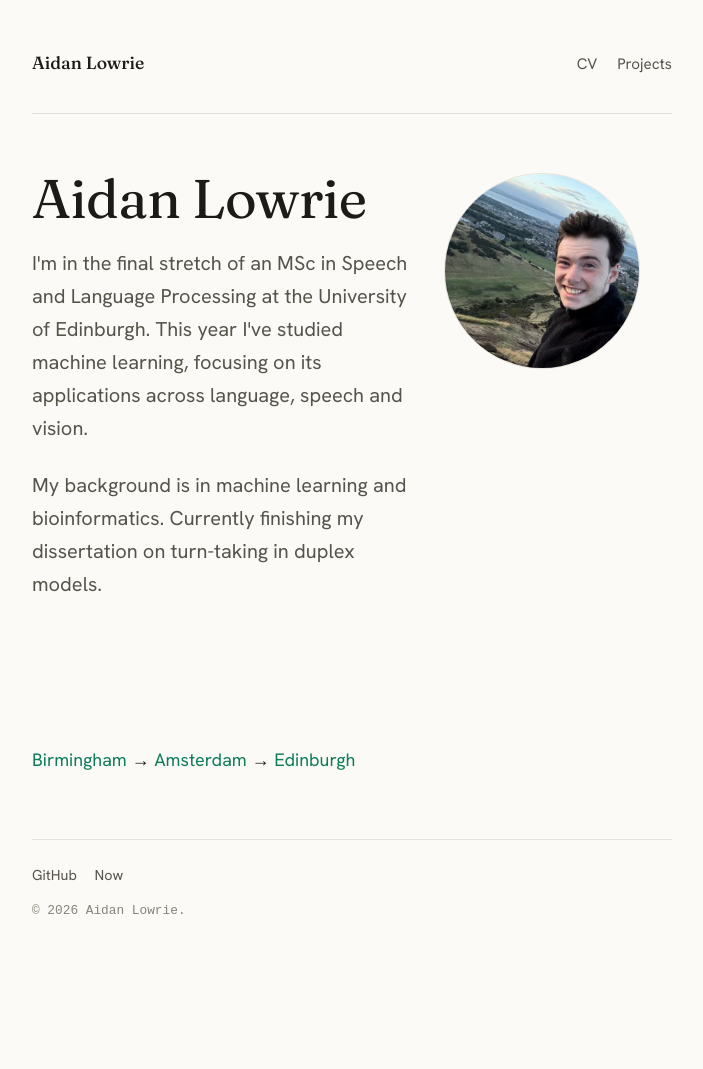
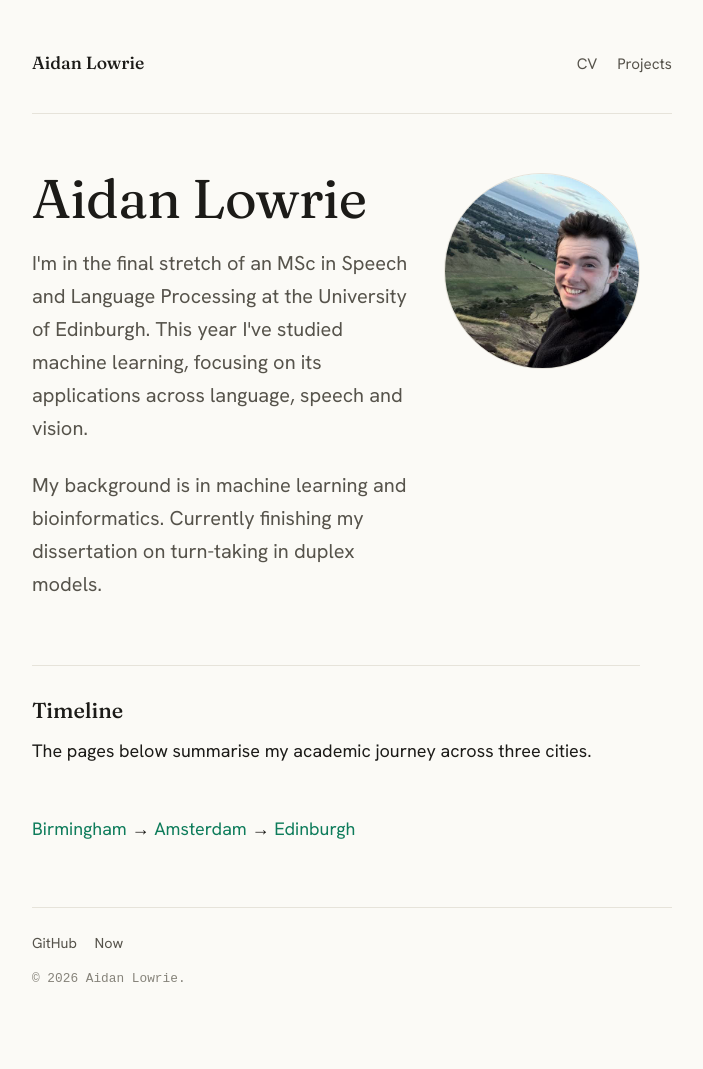
Before and after one commit to aidanlowrie/aidanlowrie.github.io, a Jekyll site: the page built from index.html, in a window 1280 px wide. Shown: the whole page, without its empty margins (288-991 px from the left). Built offline with Jekyll 4.4.1, drawn with Linux system fonts in a browser that asks for light colours; some web fonts are replaced; before the commit the page ends 1001 px from its top, so only the background shows below that.

Commit message:
Restore two-section layout with Timeline heading
- Keep background sentence in hero section
- Change About to Timeline heading
- Restore 'across three cities' sentence
- Reduce spacing in Timeline section
- Keep proper section divider

```diff
--- a/assets/css/style.scss
+++ b/assets/css/style.scss
@@ -53,6 +53,7 @@ a:hover { color:var(--accent-ink); text-decoration:underline; text-underline-off
 h1,h2,h3 { font-family:var(--serif); font-weight:500; color:var(--ink); line-height:1.2; }
 .page-title { font-size:2rem; margin:0 0 1.25rem; }
 h2 { font-size:1.35rem; margin:2.25rem 0 0.75rem; }
+.home-about h2 { margin:0 0 0.75rem; }
 h3 { font-family:var(--sans); font-size:1.05rem; font-weight:500; margin:1.5rem 0 0.5rem; }
 p { margin:0 0 1.1rem; }
 article p { overflow-wrap:break-word; }
@@ -160,8 +161,7 @@ strong { font-weight:500; }
 }
 
 /* project lists */
-.home-about { padding-top:2.5rem; border-top:1px solid var(--hairline); }
-.home-timeline { padding-top:2rem; }
+.home-about { padding-top:2rem; border-top:1px solid var(--hairline); }
 .research-list, .post-list { list-style:none; padding:0; margin:0.5rem 0 1.5rem; }
 .research-list li, .post-list li { padding:0.9rem 0; border-bottom:1px solid var(--hairline); }
 .research-list li:first-child { border-top:1px solid var(--hairline); }
--- a/index.html
+++ b/index.html
@@ -13,7 +13,9 @@ title: ""
   </div>
 </div>
 
-<section class="home-timeline">
+<section class="home-about">
+  <h2>Timeline</h2>
+  <p>The pages below summarise my academic journey across three cities.</p>
   <p class="city-nav">
     <a href="{{ '/about/birmingham/' | relative_url }}">Birmingham</a> <span>→</span> <a href="{{ '/about/amsterdam/' | relative_url }}">Amsterdam</a> <span>→</span> <a href="{{ '/about/edinburgh/' | relative_url }}">Edinburgh</a>
   </p>
```
